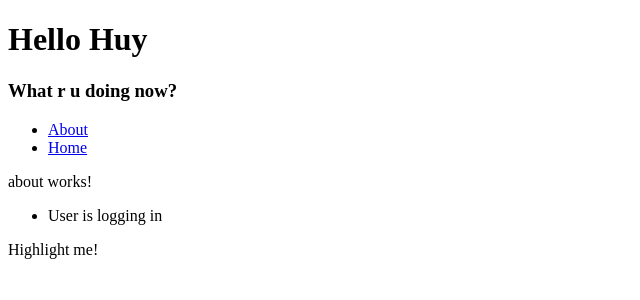
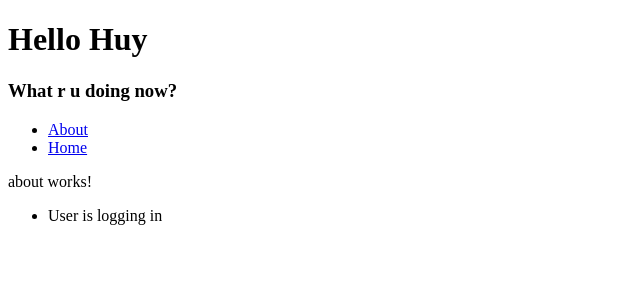
Before and after one commit to elvizhuy/Angular14, an Angular app: page /about in a window 1280 px wide. Shown: the top 300 px of the page, without its empty margins (0-640 px from the left). Built offline with nearby package versions, Linux system fonts and the light colour scheme.

Commit message:
attr direct

```diff
--- a/src/app/Directives/high-light.directive.ts
+++ b/src/app/Directives/high-light.directive.ts
@@ -4,7 +4,8 @@ import { Directive, ElementRef ,HostListener, Input} from '@angular/core';
   selector: '[appHighLight]'
 })
 export class HighLightDirective {
-@Input() appHighlight = 'red';
+@Input() appHighlight = '';
+
 
 @HostListener('mouseenter') onMouseEnter() {
   this.highlight('yellow');
@@ -19,4 +20,8 @@ private highlight(color: string) {
 }
   constructor(private el: ElementRef) { }
 
+  ngOnInit(): void {
+  this.el.nativeElement.style.color = this.appHighlight;
+  }
+
 }
--- a/src/app/about/about.component.html
+++ b/src/app/about/about.component.html
@@ -1,4 +1,5 @@
 <p appHighLight>about works!</p>
+<!-- <p [appHighlight] = "myColor">Highlight me!</p> -->
 <ul [ngSwitch]="LoginName">
   <li *ngSwitchCase="'user'">
     <p>User is logging in</p>
@@ -11,5 +12,3 @@
     <p>Pls choose login name</p>
   </li>
 </ul>
-
-<p appHighlight="blue">Highlight me!</p>
--- a/src/app/about/about.component.ts
+++ b/src/app/about/about.component.ts
@@ -3,14 +3,12 @@ import { Component, OnInit } from '@angular/core';
 @Component({
   selector: 'app-about',
   templateUrl: './about.component.html',
-  styleUrls: ['./about.component.scss']
+  styleUrls: ['./about.component.scss'],
 })
 export class AboutComponent implements OnInit {
-public LoginName = 'user'
-  constructor() { }
+  public LoginName = 'user';
+  public myColor = 'violet';
+  constructor() {}
 
-  ngOnInit(): void {
-
-  }
-
+  ngOnInit(): void {}
 }
--- a/src/app/app.component.ts
+++ b/src/app/app.component.ts
@@ -7,4 +7,5 @@ import { Component } from '@angular/core';
 })
 export class AppComponent {
   title = 'Ang-02';
+
 }
```
